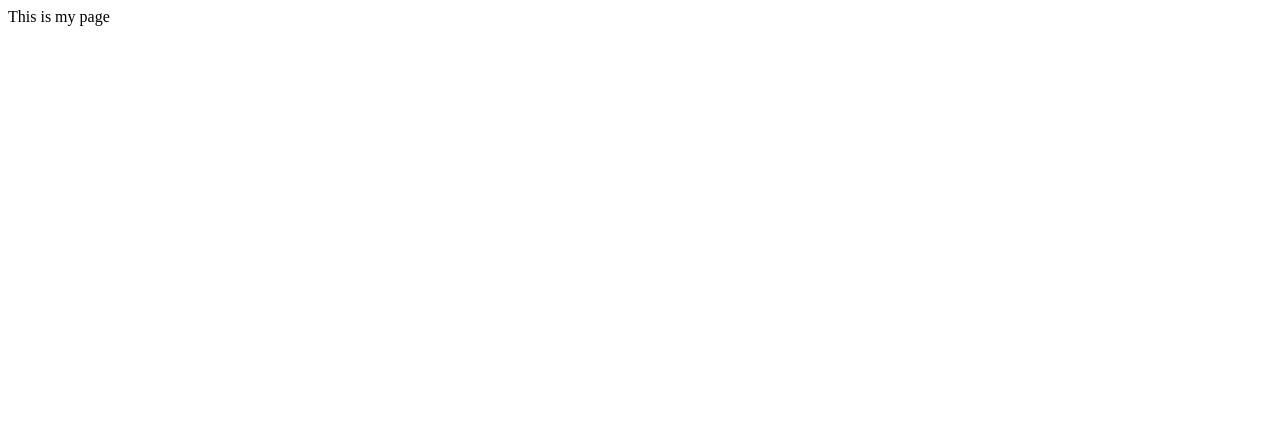
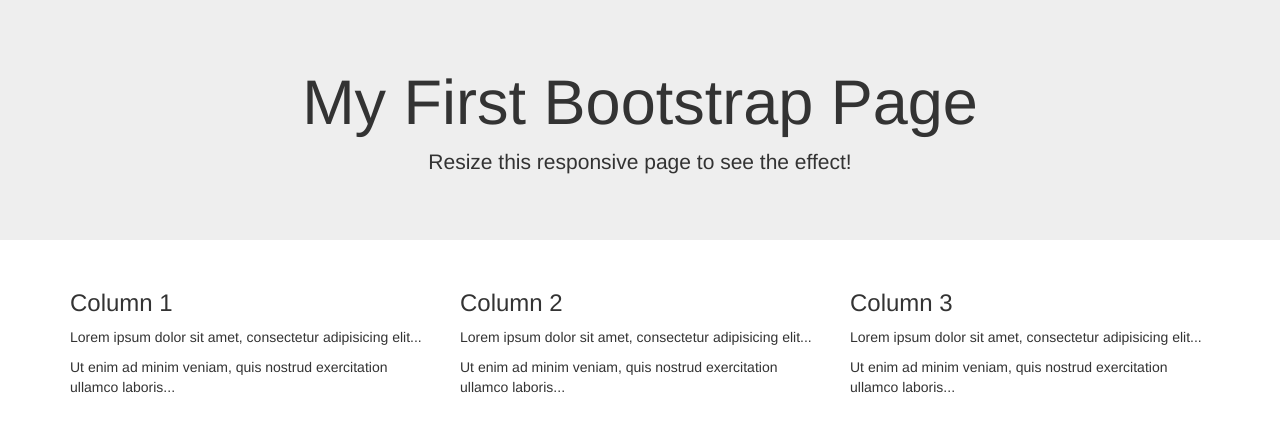
Before and after one commit to vpallati/portfolio, a plain HTML site: page index.html in a window 1280 px wide. Drawn offline with nearby package versions, Linux system fonts and the light colour scheme.

Commit message:
Update index.html

```diff
--- a/index.html
+++ b/index.html
@@ -1,5 +1,33 @@
 <html>
-<body>
-<p>This is my page</p>
-</body>
+    <head>
+	  <link rel="stylesheet" href="https://maxcdn.bootstrapcdn.com/bootstrap/3.3.7/css/bootstrap.min.css">
+	  <script src="https://ajax.googleapis.com/ajax/libs/jquery/3.2.1/jquery.min.js"></script>
+	  <script src="https://maxcdn.bootstrapcdn.com/bootstrap/3.3.7/js/bootstrap.min.js"></script>
+    </head>
+    <body>
+        <div class="jumbotron text-center">
+		  <h1>My First Bootstrap Page</h1>
+		  <p>Resize this responsive page to see the effect!</p>
+		</div>
+
+		<div class="container">
+		  <div class="row">
+			<div class="col-sm-4">
+			  <h3>Column 1</h3>
+			  <p>Lorem ipsum dolor sit amet, consectetur adipisicing elit...</p>
+			  <p>Ut enim ad minim veniam, quis nostrud exercitation ullamco laboris...</p>
+			</div>
+			<div class="col-sm-4">
+			  <h3>Column 2</h3>
+			  <p>Lorem ipsum dolor sit amet, consectetur adipisicing elit...</p>
+			  <p>Ut enim ad minim veniam, quis nostrud exercitation ullamco laboris...</p>
+			</div>
+			<div class="col-sm-4">
+			  <h3>Column 3</h3>
+			  <p>Lorem ipsum dolor sit amet, consectetur adipisicing elit...</p>
+			  <p>Ut enim ad minim veniam, quis nostrud exercitation ullamco laboris...</p>
+			</div>
+		  </div>
+		</div>
+    </body>
 </html>
```
